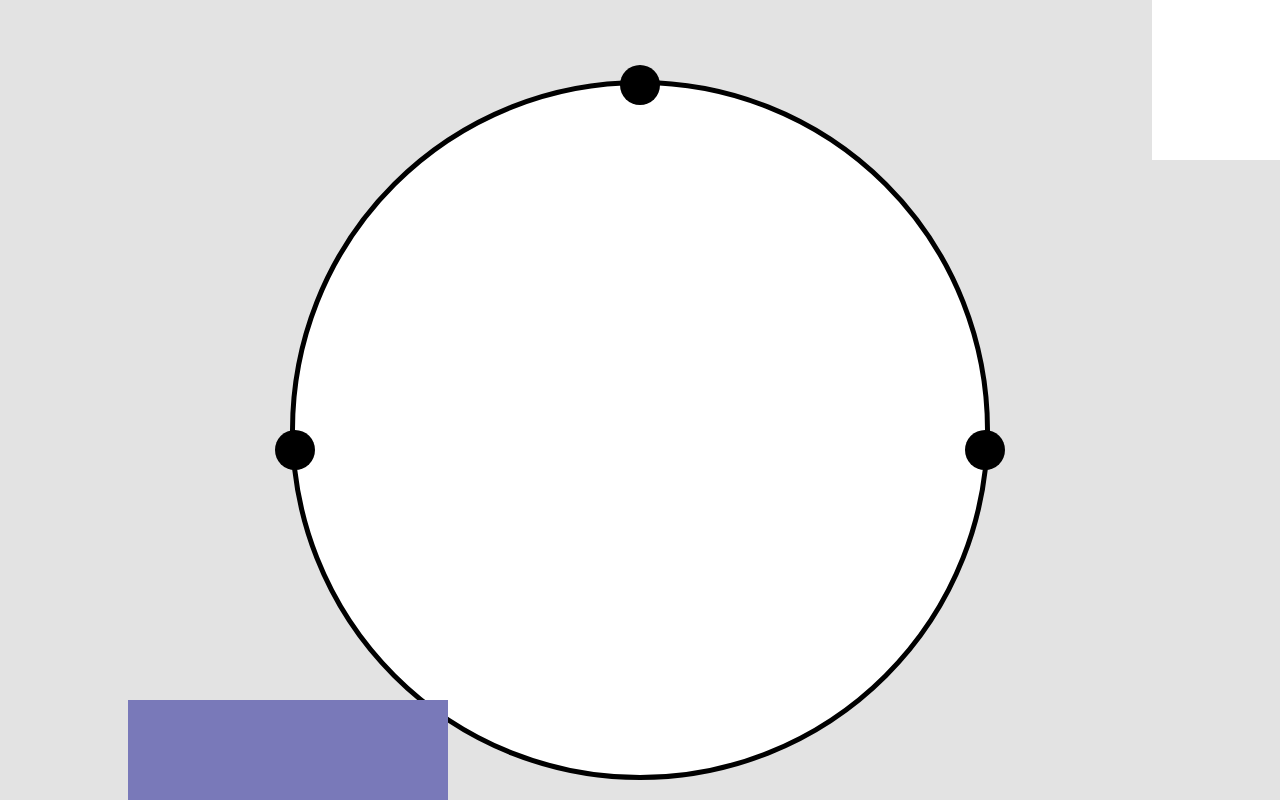
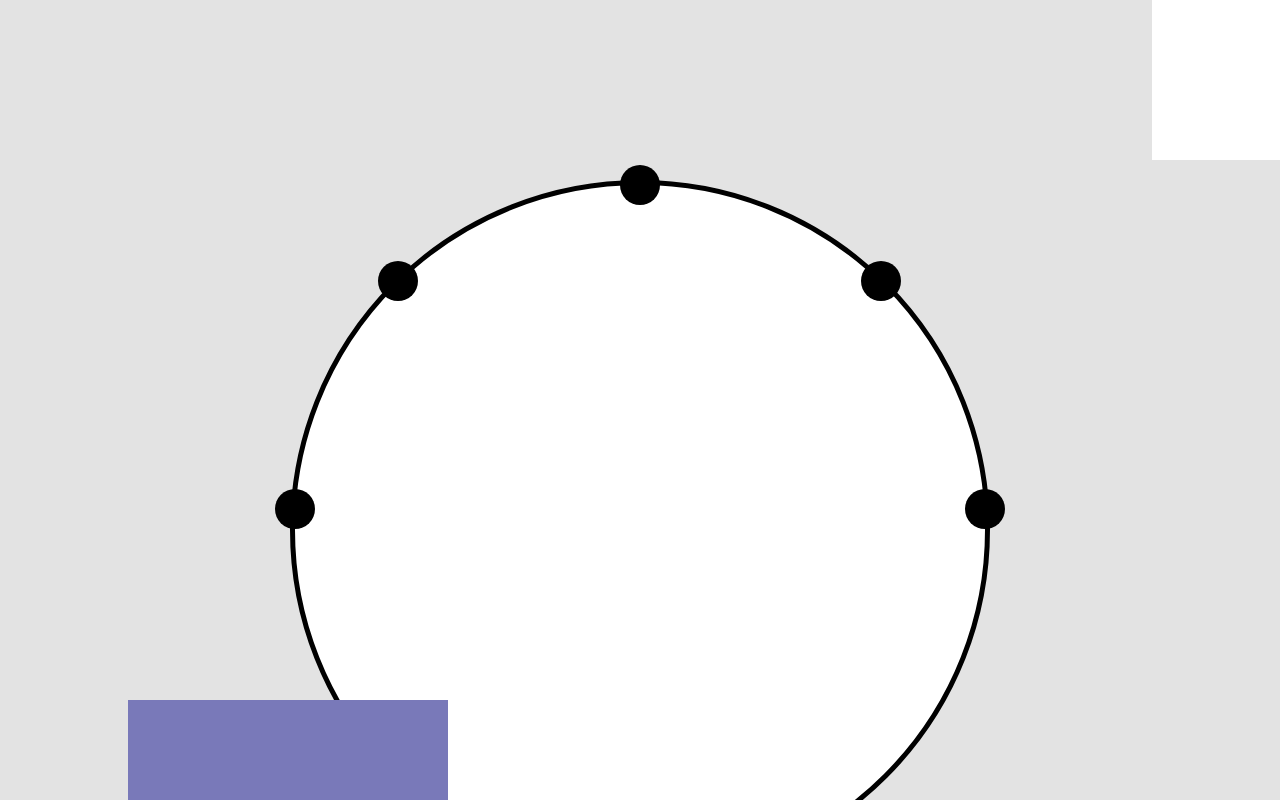
Before and after one commit to dakerdenis/jeylan, a plain HTML site: page index.html in a window 1280 px wide. Drawn offline with Linux system fonts and the light colour scheme.

Commit message:
фввув

```diff
--- a/style/style.css
+++ b/style/style.css
@@ -132,9 +132,11 @@ h6 {
     width: 700px;
     position: absolute;
     border-radius: 50%;
-    top: 10%;
+    bottom: -10%;
     left: calc(50% - 350px);
     border: 5px solid #000;
+    transition: ease-in 0.2s;
+
 }
 .main__content__circle__wrapper{
     width: 100%;
@@ -157,7 +159,7 @@ h6 {
     width: 40px;
     height: 40px;
     position: absolute;
-    top: calc(50%);
+    top: calc(44%);
     right: -20px;
 }
 .circle__sub__block3{
@@ -166,17 +168,26 @@ h6 {
     width: 40px;
     height: 40px;
     position: absolute;
-    top: calc(50%);
+    top: calc(44%);
     left: -20px;
 }
-.circle__sub__block3{
+.circle__sub__block4{
     background-color: #000;
     border-radius: 50%;
     width: 40px;
     height: 40px;
     position: absolute;
-    top: calc(50%);
-    left: -20px;
+    top: 11%;
+    left: 12%;
+}
+.circle__sub__block5{
+    background-color: #000;
+    border-radius: 50%;
+    width: 40px;
+    height: 40px;
+    position: absolute;
+    top: 11%;
+    left: 82%;
 }
 /*? *****footer content************/
 .footer__social__block {
```
Also changed, not shown: 1.jpg (added), d45a92f20f14ac2ae1d7ba9aac32f.jpeg (added), tachki-metr-evakuator.jpg (added).
